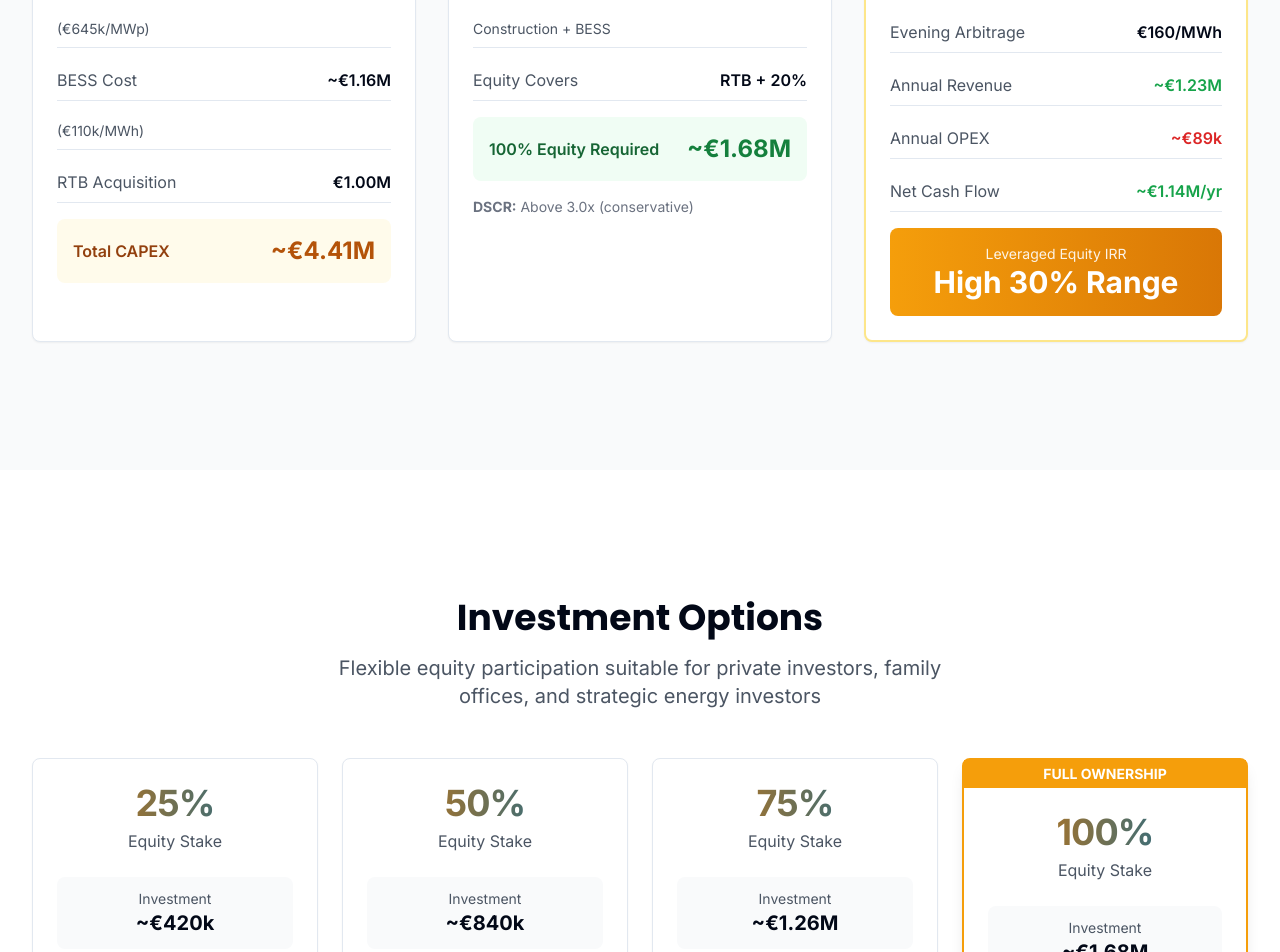
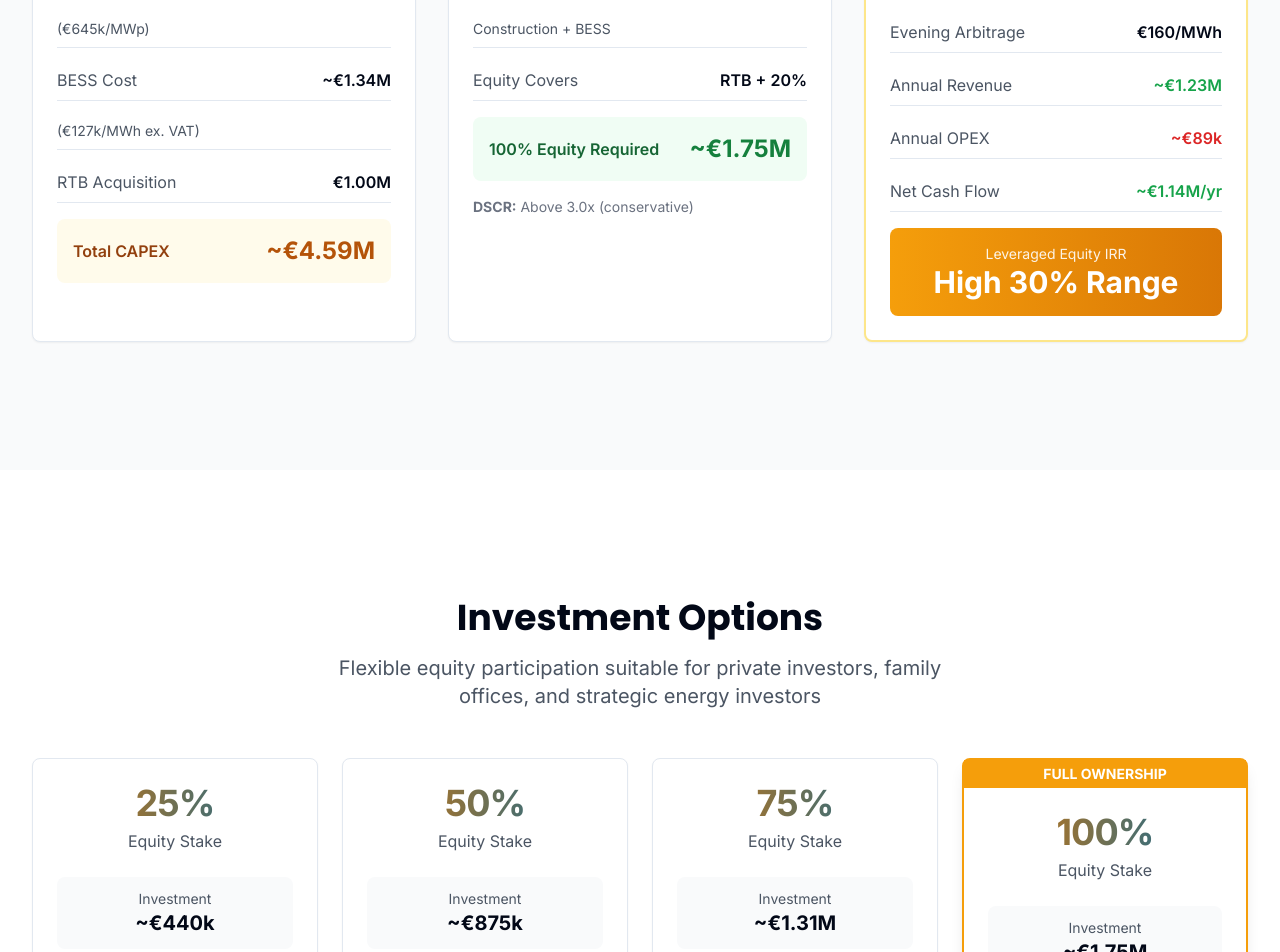
Before and after one commit to alexandersign/solarfarms-cy, a Next.js app: page /projects/agios-theodoros-rtb in a window 1280 px wide. Shown: the part 1880-2832 px from the top of the page. Built offline with nearby package versions, Linux system fonts and the light colour scheme; no server answers.

Commit message:
Update BESS pricing to â‚¬127k/MWh ex. VAT - recalculate totals

```diff
--- a/app/(marketing)/projects/agios-theodoros-rtb/page.tsx
+++ b/app/(marketing)/projects/agios-theodoros-rtb/page.tsx
@@ -234,10 +234,10 @@ export default function AgiosTheodorosProjectPage() {
                   </div>
                   <div className="flex justify-between items-center py-2 border-b">
                     <span className="text-gray-600">BESS Cost</span>
-                    <span className="font-semibold">~€1.16M</span>
+                    <span className="font-semibold">~€1.34M</span>
                   </div>
                   <div className="flex justify-between items-center py-2 border-b">
-                    <span className="text-gray-600 text-sm">(€110k/MWh)</span>
+                    <span className="text-gray-600 text-sm">(€127k/MWh ex. VAT)</span>
                     <span></span>
                   </div>
                   <div className="flex justify-between items-center py-2 border-b">
@@ -248,7 +248,7 @@ export default function AgiosTheodorosProjectPage() {
                 <div className="bg-solar-50 rounded-lg p-4 mt-4">
                   <div className="flex justify-between items-center">
                     <span className="font-semibold text-solar-800">Total CAPEX</span>
-                    <span className="text-2xl font-bold text-solar-700">~€4.41M</span>
+                    <span className="text-2xl font-bold text-solar-700">~€4.59M</span>
                   </div>
                 </div>
               </CardContent>
@@ -280,7 +280,7 @@ export default function AgiosTheodorosProjectPage() {
                 <div className="bg-green-50 rounded-lg p-4 mt-4">
                   <div className="flex justify-between items-center">
                     <span className="font-semibold text-green-800">100% Equity Required</span>
-                    <span className="text-2xl font-bold text-green-700">~€1.68M</span>
+                    <span className="text-2xl font-bold text-green-700">~€1.75M</span>
                   </div>
                 </div>
                 <div className="text-sm text-gray-500 mt-2">
@@ -346,10 +346,10 @@ export default function AgiosTheodorosProjectPage() {
 
           <div className="grid md:grid-cols-4 gap-6">
             {[
-              { percent: 25, equity: '~€420k', revenue: '~€285k/yr' },
-              { percent: 50, equity: '~€840k', revenue: '~€570k/yr' },
-              { percent: 75, equity: '~€1.26M', revenue: '~€855k/yr' },
-              { percent: 100, equity: '~€1.68M', revenue: '~€1.14M/yr', featured: true },
+              { percent: 25, equity: '~€440k', revenue: '~€285k/yr' },
+              { percent: 50, equity: '~€875k', revenue: '~€570k/yr' },
+              { percent: 75, equity: '~€1.31M', revenue: '~€855k/yr' },
+              { percent: 100, equity: '~€1.75M', revenue: '~€1.14M/yr', featured: true },
             ].map((option) => (
               <Card
                 key={option.percent}
--- a/app/(marketing)/projects/page.tsx
+++ b/app/(marketing)/projects/page.tsx
@@ -34,7 +34,7 @@ const projects = [
     title: "Agios Theodoros Solar Park with Battery Storage",
     location: "Agios Theodoros, Larnaca District",
     capacity: 2.64,
-    investment: 4410000,
+    investment: 4590000,
     roi: 35,
     annualRevenue: 1230000,
     status: "Ready to Build",
@@ -42,7 +42,7 @@ const projects = [
     completionDate: "Target Q4 2026",
     image: "/images/renewable-energy-project-featuring-solar-panels-in-2025-05-05-17-12-38-utc.jpg",
     highlights: [
-      "Integrated 10.56 MWh BESS - 4-hour duration",
+      "Integrated 10.56 MWh BESS - 4-hour duration (€127k/MWh)",
       "Bifacial PV modules - 2,100 kWh/kWp yield",
       "Zero curtailment risk with battery arbitrage",
       "Leveraged equity IRR: high 30% range",
@@ -394,11 +394,11 @@ export default function ProjectsPage() {
                 <div className="space-y-2">
                   <div className="flex justify-between">
                     <span className="text-gray-600">Total CAPEX</span>
-                    <span className="font-semibold">€4.41M</span>
+                    <span className="font-semibold">€4.59M</span>
                   </div>
                   <div className="flex justify-between">
                     <span className="text-gray-600">Min Equity (100%)</span>
-                    <span className="font-semibold">€1.68M</span>
+                    <span className="font-semibold">€1.75M</span>
                   </div>
                   <div className="flex justify-between">
                     <span className="text-gray-600">Leveraged IRR</span>
```
